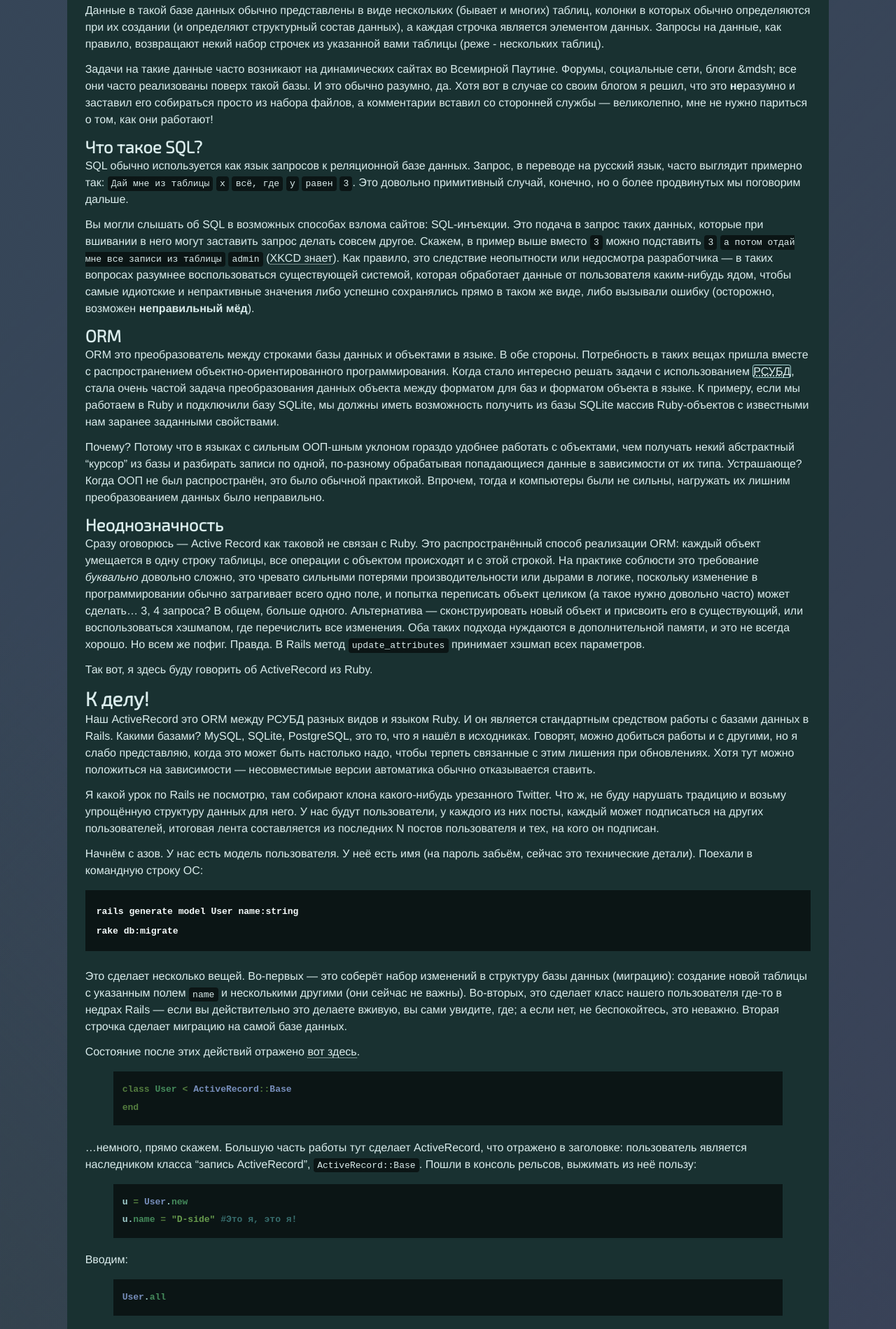
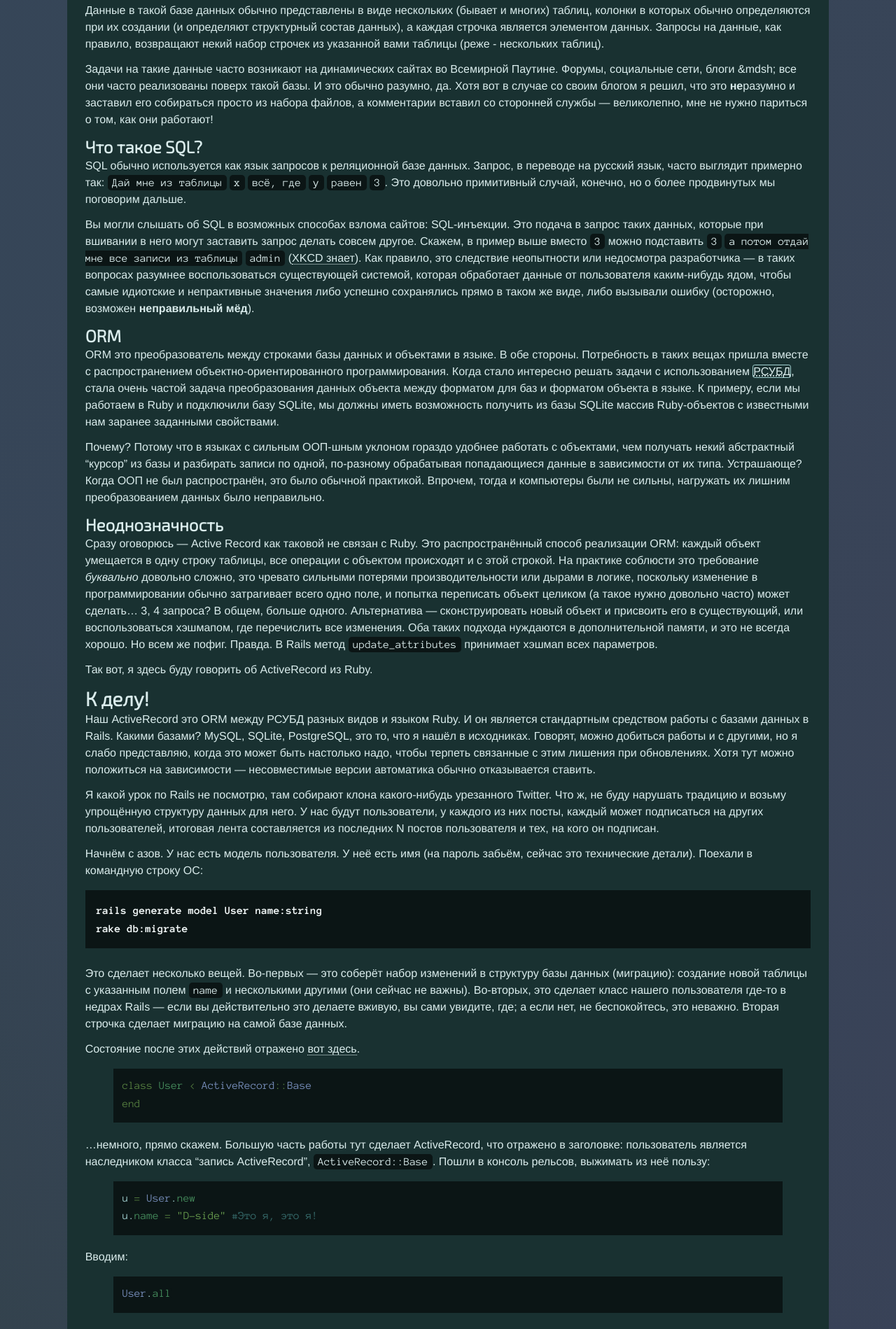
Before and after one commit to D-side/d-side.github.io, a Jekyll site: the page built from _posts/2014-05-04-rails-active-record.md, in a window 1280 px wide. Shown: the part 360-2259 px from the top of the page at 70% size. Built offline with Jekyll 4.4.1, drawn with Linux system fonts in a browser that asks for light colours; nearby versions of some CDN libraries; formulas are drawn with MathJax 3; comment, search, counter and statistics services are not loaded; some of the changed text lies outside the part shown.

Commit message:
Source code font

```diff
--- a/_includes/head.html
+++ b/_includes/head.html
@@ -6,6 +6,7 @@
     <meta name="description" content="{{ site.description }}">
     <link rel="canonical" href="{{ page.url | replace:'index.html','' | prepend: site.baseurl | prepend: site.url }}">
     <link href='http://fonts.googleapis.com/css?family=Exo+2:300&subset=latin,cyrillic' rel='stylesheet' type='text/css'>
+    <link href='http://fonts.googleapis.com/css?family=Anonymous+Pro:400,700&subset=latin,cyrillic' rel='stylesheet' type='text/css'>
     <link rel="stylesheet" href="{{ "/assets/main.css" | prepend: site.baseurl }}">
     {%if site.mathjax%}<script type="text/javascript"
   src="http://cdn.mathjax.org/mathjax/latest/MathJax.js?config=TeX-AMS_HTML"></script>{%endif%}
--- a/_posts/2014-05-04-rails-active-record.md
+++ b/_posts/2014-05-04-rails-active-record.md
@@ -103,13 +103,13 @@ One shot, one kill. <small>Оу, о чём это я... Хотя вообще п
 User.all.order(name: :asc)
 {%endhighlight%}
 
-Читать это следует так: из `пользователей` (`User`, класс) получить `всех` (`all`), отсортированных по `имени` (`name`) в `порядке возрастания` (`:asc`, ascending)
-
 {%highlight sql%}
 SELECT "users".* FROM "users" ORDER BY "users"."name" ASC
 {%endhighlight%}
 
-Занимательно, но пока не сильно-то интересно, даже в SQL запрос более-менее понятен. Другими методами по этой же схеме (`что`.`как`) строятся операции поиска (`find`, `find_by`) и предварительной загрузки... стоп, я забегаю вперёд. В общем, такие запросы ещё можно без особенных проблем осилить и вручную.
+Читать это следует так: из `пользователей` (`User`, класс) получить `всех` (`all`), отсортированных по `имени` (`name`) в `порядке возрастания` (`:asc`, ascending)
+
+Занимательно, но пока не сильно-то интересно, даже в SQL запрос более-менее понятен. Другими методами по этой же схеме (**`что`**.`как`) строятся операции поиска (`find`, `find_by`) и предварительной загрузки... стоп, я забегаю вперёд. В общем, такие запросы ещё можно без особенных проблем осилить и вручную.
 
 Перейдём к чему-нибудь посложнее, например &mdash; связанным данным. Именно здесь AR достаёт напалм и начинает жарить код. Давайте позволим пользователям писать свои твиты и видеть их. Всё более-менее просто: у каждого твита может быть лишь один автор, поэтому автора можно спокойно вписать прямо в твит. Твиту логично иметь содержимое и автора. Поехали в консоль ОС:
 
--- a/_sass/base/_variables.scss
+++ b/_sass/base/_variables.scss
@@ -3,6 +3,7 @@ $sans-serif: $helvetica;
 $serif: $georgia;
 $base-font-family: $sans-serif;
 $header-font-family: 'Exo 2',  $base-font-family;
+$mono-font-family: 'Anonymous Pro', monospace;
 
 // Sizes
 $base-font-size: 1em;
--- a/assets/main.sass
+++ b/assets/main.sass
@@ -168,9 +168,11 @@ pre
   //+word-wrap
   overflow-x: auto
   background-color: $background
-  font-weight: 800
+  font-weight: 400
 
 code
+  font-family: $mono-font-family
+  line-height: 0.9
   background-color: $background
   border-radius: 0.3em
   padding: 0.2em 0.4em
```
